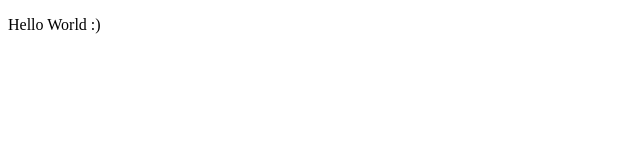
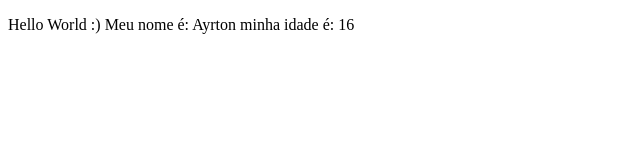
Before and after one commit to Samuel-Ricardo/Get_Started_ReactJS-Fast-Forward-, a plain HTML site: page src/index.html in a window 1280 px wide. Shown: the whole page, without its empty margins (0-640 px from the left). Drawn offline with nearby package versions, Linux system fonts and the light colour scheme.

Commit message:
Children properties

```diff
--- a/src/index.html
+++ b/src/index.html
@@ -77,7 +77,7 @@
                 return (
 
                     React.createElement('div', {className: 'component-4'},
-                       React.createElement('p',null,"Hello World :)"))
+                       React.createElement('p',null,"Hello World :) Meu nome é: "+name+" minha idade é: "+age))
                 )
             }
 
```
